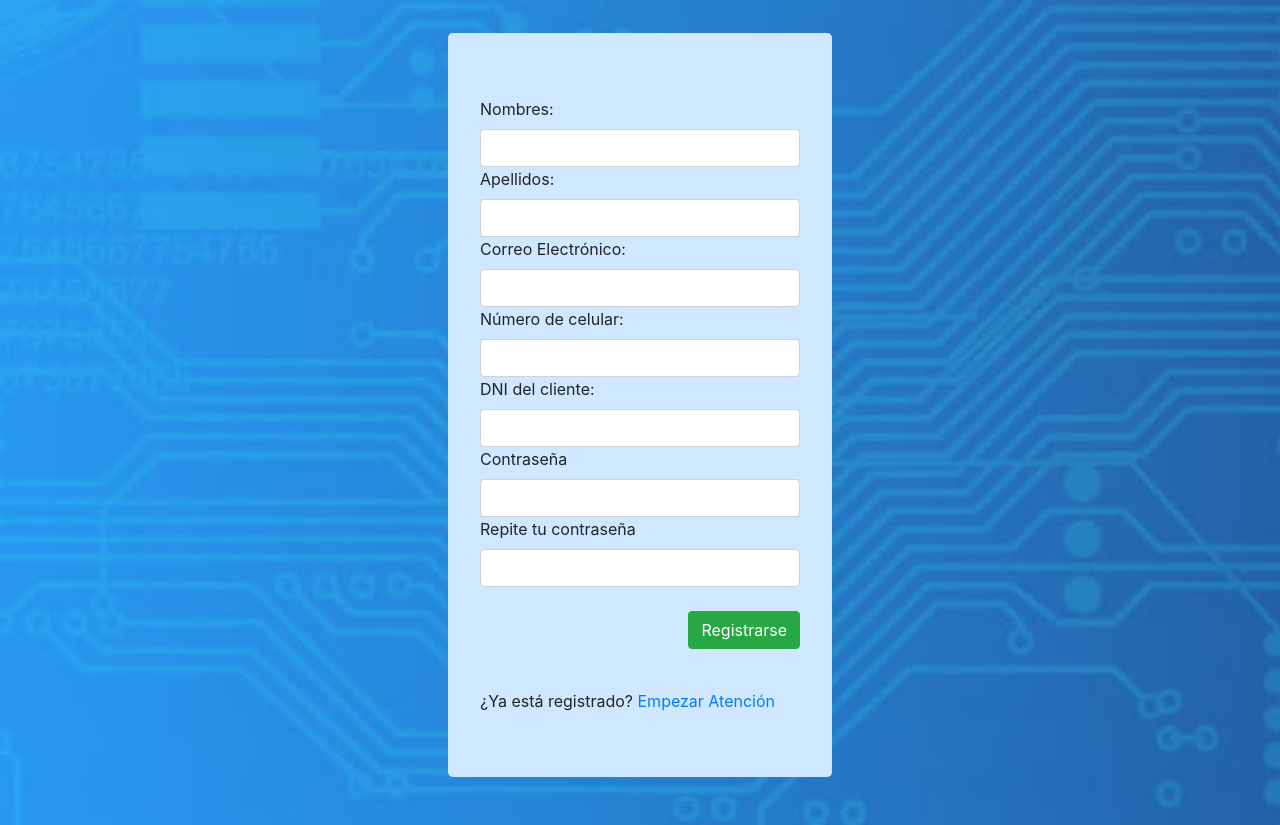
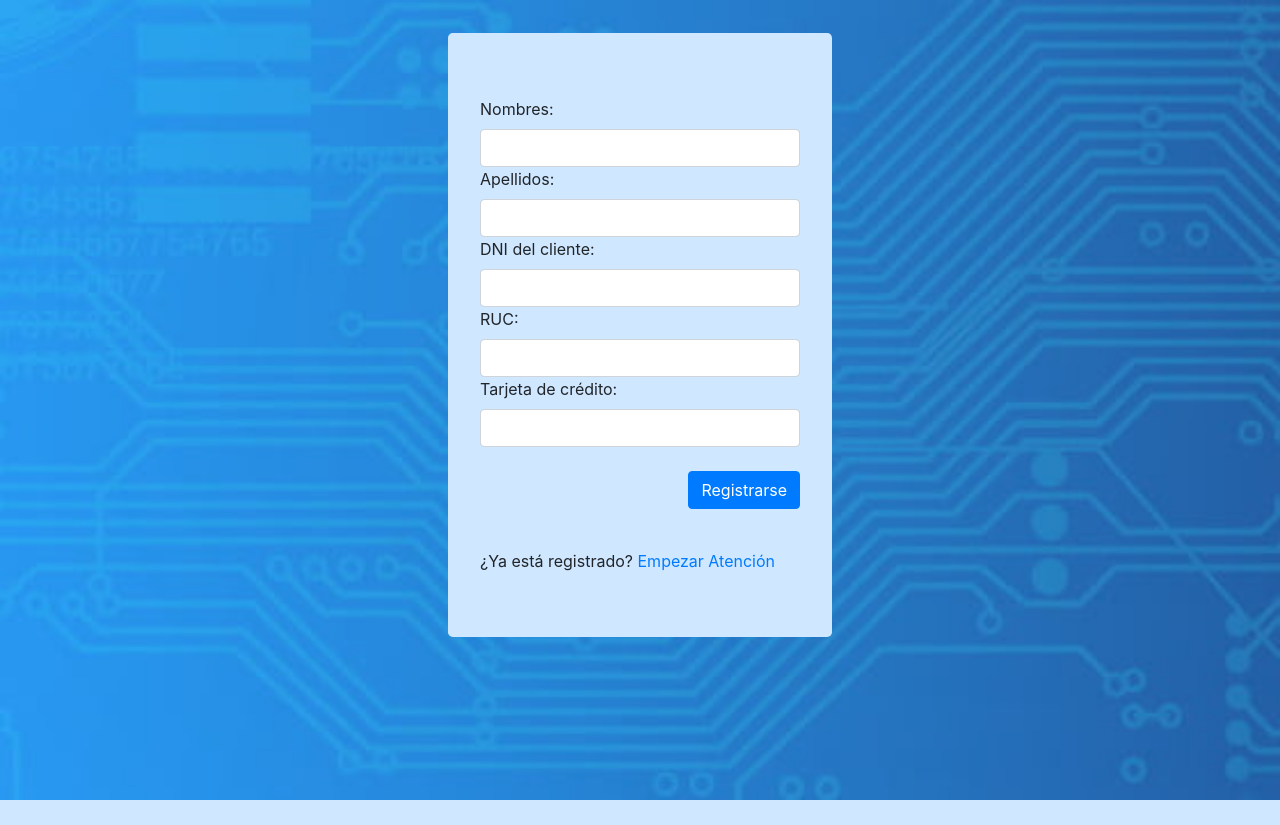
Before and after one commit to Jack-Christopher/BDII-Project, a Flask app: page /register_client_page.html in a window 1280 px wide. After the commit the page ends 800 px from the top, so only its background shows below. Run offline with Flask 2, Linux system fonts and the light colour scheme; some libraries are stand-ins or nearby versions.

Commit message:
Update register_client_page.html

```diff
--- a/templates/register_client_page.html
+++ b/templates/register_client_page.html
@@ -15,26 +15,22 @@
 <br><br>
     <div class="jumbotron" id="signup_container" style="background:#cfe7ff; ">  <!-- c3f6c3 -->
 
-    <form id="signup_form" >
+    <form id="signup_form" method="POST" onsubmit="return formEsValido()">
         <label for="name"> Nombres: </label>
         <input type="text" name="name" id="name" class="form-control">
         <label for="last_name"> Apellidos: </label>
         <input type="text" name="last_name" id="last_name" class="form-control">
-        <label for="e_mail"> Correo Electrónico: </label>
-        <input type="email" name="e_mail" id="e_mail" class="form-control">
-        <label for="cellphone"> Número de celular: </label>
-        <input type="tel" name="cellphone" id="cellphone" class="form-control">
         <label for="client_DNI"> DNI del cliente: </label>
         <input type="text" name="client_DNI" id="client_DNI" class="form-control">
-        <label for="password"> Contraseña </label>
-        <input type="password" name="password" id="password" class="form-control">
-        <label for="password_again"> Repite tu contraseña </label>
-        <input type="password" name="password_again" id="password_again" class="form-control">
+        <label for="client_RUC"> RUC: </label>
+        <input type="text" name="client_RUC" id="client_RUC" class="form-control">
+        <label for="credit"> Tarjeta de crédito: </label>
+        <input type="text" name="credit" id="credit" class="form-control">
 
             <br>
 
         <div align="right">
-            <button type="button" id="submit_button" class="btn btn-success" > Registrarse </button>
+            <button type="submit" id="submit_button" class="btn btn-primary" > Registrarse </button>
         </div>
 
     </form>
@@ -48,67 +44,45 @@
 
 
 
-
-
-
-
-
-
 <script>
     function formEsValido()
     {
         var nombres = $("#name");
         var apellidos = $("#last_name");
-        var correo_electronico = $("#e_mail");
-        var numero_de_celular = $("#cellphone");
-        var nombre_de_cliente = $("#client_DNI");
-        var clave_de_cliente = $("#password");
-        var clave_de_cliente2 = $("#password_again");
+        var DNI = $("#client_DNI");
+        var RUC = $("#client_RUC");
+        var TarjetaCredito = $("#credit");
 
         if( nombres.val() == "")
         {
-            var op = alertify.alert("Debe colocar sus nombres." );
+            var op = alertify.alert("Debe colocar sus nombres." ).setHeader("Atención");
             return false;
         }
         else if( apellidos.val() == "")
         {
-            var op = alertify.alert("Debe colocar sus apellidos." );
+            var op = alertify.alert("Debe colocar sus apellidos." ).setHeader("Atención");
             return false;
         }
-        else if( correo_electronico.val() == "")
+        else if( DNI.val() == "")
         {
-            var op = alertify.alert("Debe colocar su correo electrónico." );
+            var op = alertify.alert("Debe colocar su DNI." ).setHeader("Atención");
             return false;
         }
-        else if( numero_de_celular.val() == "")
+        else if( RUC.val() == "")
         {
-            var op = alertify.alert("Debe colocar su numero de celular." );
+            var op = alertify.alert("Debe colocar su RUC." ).setHeader("Atención");
             return false;
         }
-        else if( nombre_de_cliente.val() == "")
+        else if( TarjetaCredito.val() == "")
         {
-            var op = alertify.alert("Debe colocar su DNI del cliente.");
-            return false;
-        }
-        else if( clave_de_cliente.val() == "")
-        {
-            var op = alertify.alert("Debe colocar su clave de cliente." );
-            return false;
-        }
-        else if( clave_de_cliente2.val() == "")
-        {
-            var op = alertify.alert("Debe colocar su clave de cliente otra vez." );
-            return false;
-        }
-        else if ( clave_de_cliente.val() != clave_de_cliente2.val())
-        {
-            var op = alertify.alert("Las clave de cliente deben coincidir." );
+            var op = alertify.alert("Debe colocar su tarjeta de crédito del cliente.").setHeader("Atención");
             return false;
         }
 
         return true;
     }
 
+    /*
     $(document).ready( function()
     {
         $("#submit_button").click( function()
@@ -119,5 +93,5 @@
             }
 
         })
-    })
+    })*/
 </script>
```
